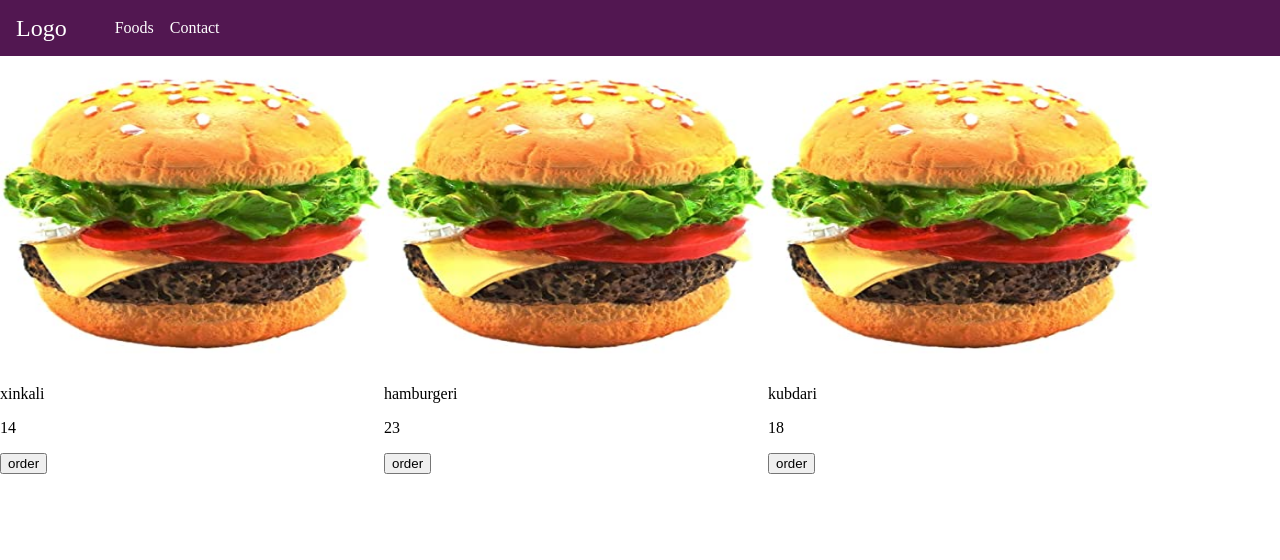
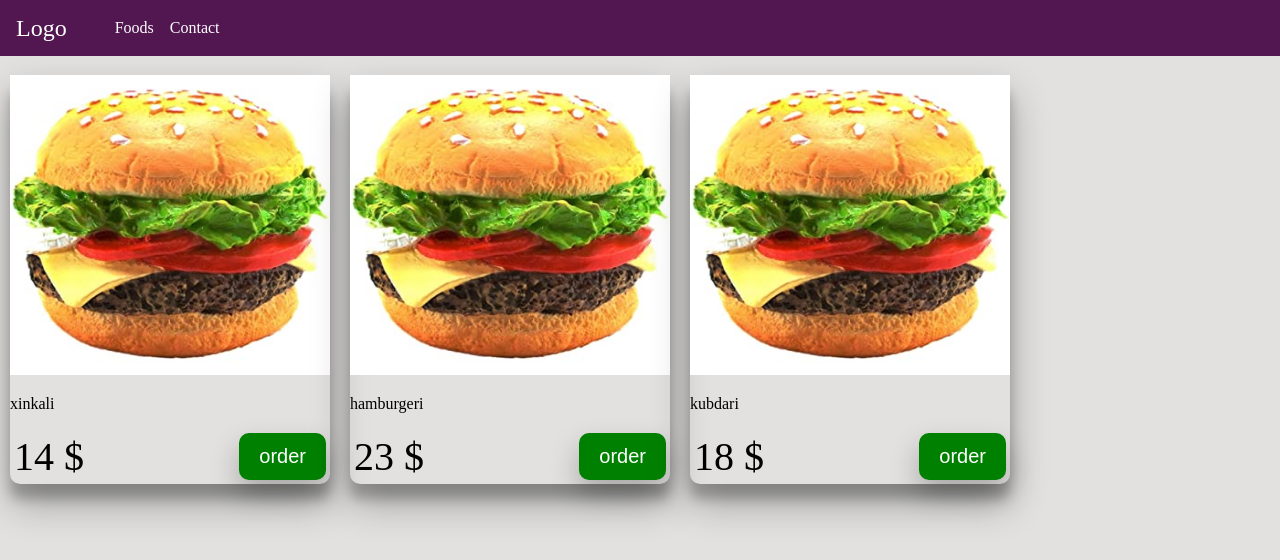
Before and after one commit to edo-edo/food-order, a React app: page / in a window 1280 px wide. Shown: the top 560 px of the page. Built offline with nearby package versions, Linux system fonts and the light colour scheme.

Commit message:
add card style

```diff
--- a/src/App.css
+++ b/src/App.css
@@ -1,5 +1,5 @@
 .App {
-  height: 100vh;
+  height: 100%;
 }
 
 .App main {
--- a/src/components/Backdrop/Backdrop.css
+++ b/src/components/Backdrop/Backdrop.css
@@ -1,4 +1,5 @@
 .Backdrop {
+  position: absolute;
   width: 100%;
   height: 100%;
   top: 0;
--- a/src/container/Food/Food.css
+++ b/src/container/Food/Food.css
@@ -1,14 +1,57 @@
 .Food {
-    width: 30%;
+    width: 25%;
+    margin: 10px;
+    box-shadow: 0 19px 38px rgba(0,0,0,0.30),
+     0 15px 12px rgba(0,0,0,0.22);
+    border-radius: 10px;
+}
+.Food:hover {
+    box-shadow: 0 14px 28px rgba(0,0,0,0.25), 0 10px 10px rgba(0,0,0,0.22);
 }
 .Food img {
     width: 100%;
     height: 300px;
 }
 
+.Food_footer {
+    display: flex;
+    justify-content: space-between;
+    width: 100%;
+}
+.Food_footer p{
+    margin: 4px;
+    font-size: 40px;
+    display: inline;
+}
+
+.Food button {
+    margin: 4px;
+    background-color: green;
+    font-size: 20px;
+    box-shadow: 0 14px 28px rgba(0,0,0,0.25);
+    border-radius: 10px;
+    border: none;
+    outline-style: none;
+    cursor:pointer;
+    color: white;
+    padding: 10px 20px;
+}
+
+.Food button:hover {
+    background-color: rgb(5, 173, 5);
+    transform: translateX(3px)
+}
+
+
 
 @media (max-width: 768px) {
     .Food {
-        width: 50%;
+        width: 45%;
     }
 }
+
+@media (max-width: 584px) {
+    .Food {
+        width: 70%;
+    }
+}
--- a/src/container/Food/Food.tsx
+++ b/src/container/Food/Food.tsx
@@ -13,13 +13,13 @@ interface Props {
 
 const Food:React.FC<Props> = ({ title, price, image }) => (
   <div className={classes.Food}>
-    <img alt="phot" src={Image} />
+    <img alt={title} src={Image} />
     <div>
       <p>{title}</p>
     </div>
-    <div>
+    <div className={classes.Food_footer}>
       <p>
-        {price}
+        {`${price} $`}
       </p>
       <button type="button">order</button>
     </div>
--- a/src/index.css
+++ b/src/index.css
@@ -6,4 +6,5 @@ body {
   margin: 0;
   padding: 0;
   height: 100%;
+  background: #e2e1e0;
 }
```
